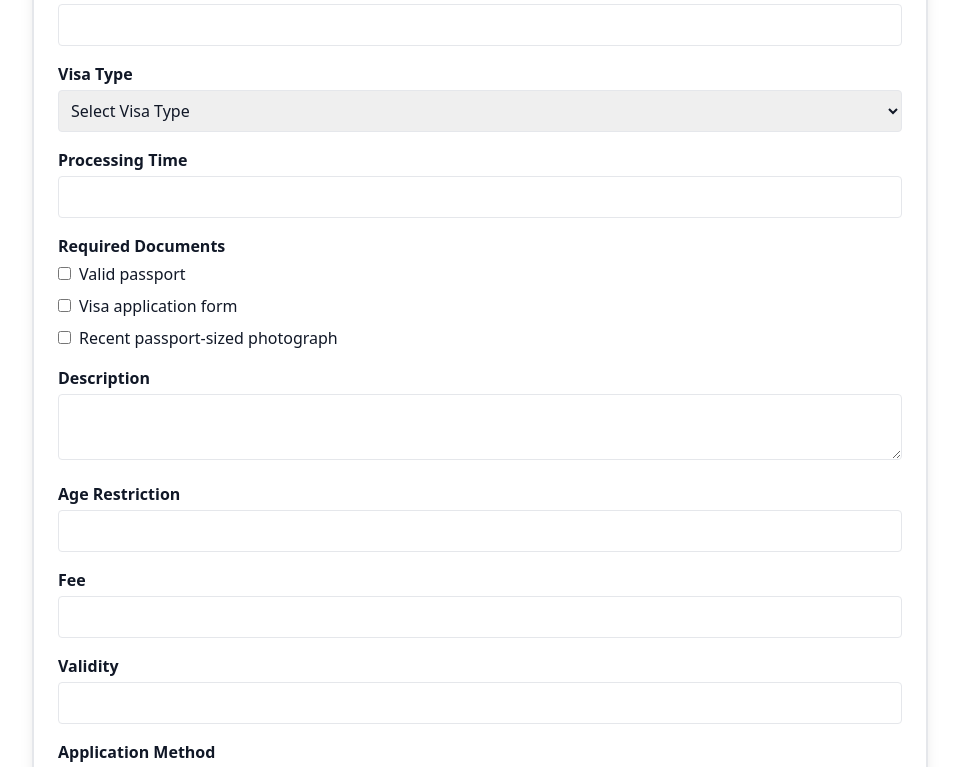
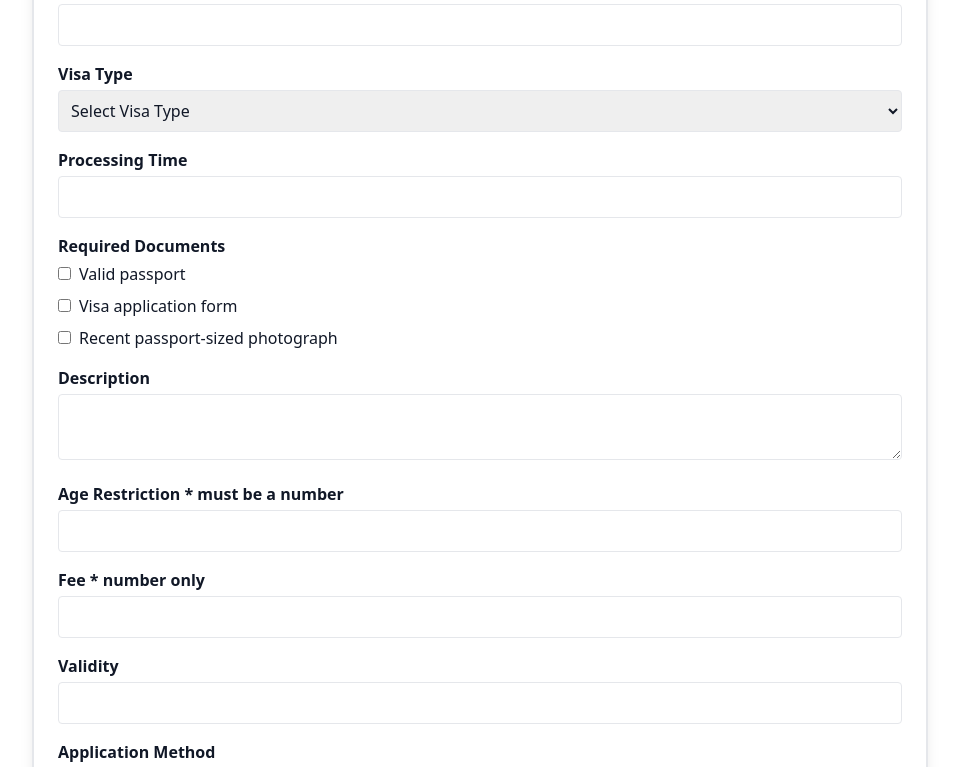
Before and after one commit to Reaz2020/visa-world-client, a React (Vite) app: page /add-visa in a window 1280 px wide. Shown: the part 368-1135 px from the top of the page, without its empty margins (160-1119 px from the left). Built offline with nearby package versions, Linux system fonts and the light colour scheme; no server answers; sample sign-in values are in the browser's storage.

Commit message:
unncessary information deleted

```diff
--- a/src/components/AddVisa.jsx
+++ b/src/components/AddVisa.jsx
@@ -170,7 +170,7 @@ const AddVisa = () => {
 
         {/* Age Restriction */}
         <div>
-          <label className="block font-semibold mb-1">Age Restriction</label>
+          <label className="block font-semibold mb-1">Age Restriction * must be a number</label>
           <input
             type="number"
             name="ageRestriction"
@@ -183,7 +183,7 @@ const AddVisa = () => {
 
         {/* Fee */}
         <div>
-          <label className="block font-semibold mb-1">Fee</label>
+          <label className="block font-semibold mb-1">Fee * number only</label>
           <input
             type="number"
             name="fee"
--- a/src/components/AllVisas.jsx
+++ b/src/components/AllVisas.jsx
@@ -97,11 +97,11 @@ const AllVisasPage = () => {
               className="w-16 h-10 mt-2"
             />
             <p className="text-gray-700">Visa Type: {visa.visaType}</p>
-            <p className="text-gray-700">Processing Time: {visa.processingTime}</p>
+            {/* <p className="text-gray-700">Processing Time: {visa.processingTime}</p> */}
             <p className="text-gray-700">Description: {visa.description}</p>
-            <p className="text-gray-700">Required Documents: {visa.requiredDocuments}</p>
+            {/* <p className="text-gray-700">Required Documents: {visa.requiredDocuments}</p> */}
             <p className="text-gray-700">Application Method: {visa.applicationMethod}</p>
-            <p className="text-gray-700">Age Restriction: {visa.ageRestriction}</p>
+            {/* <p className="text-gray-700">Age Restriction: {visa.ageRestriction}</p> */}
             <button
               onClick={() => handleSeeDetails(visa._id)} // Pass the unique ID of the visa
               className="mt-4 px-4 py-2 bg-blue-600 text-white rounded hover:bg-blue-700"
```
